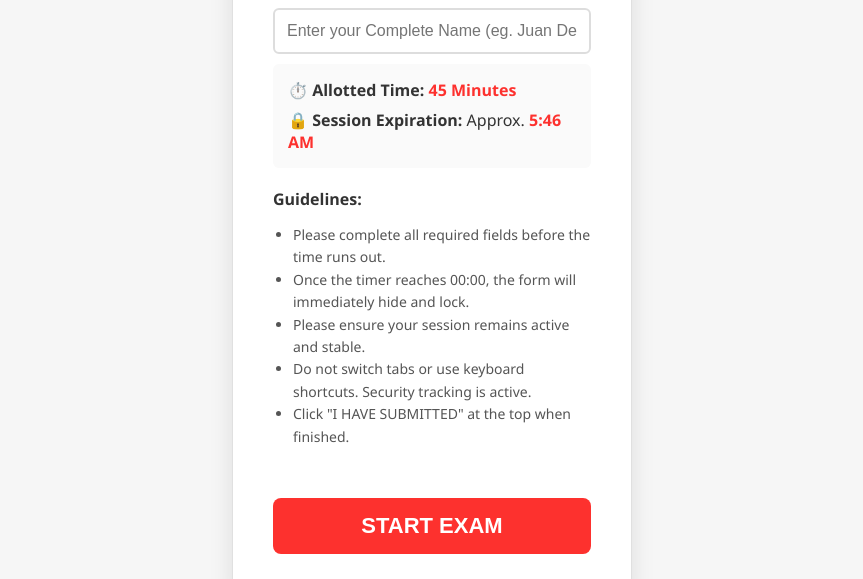
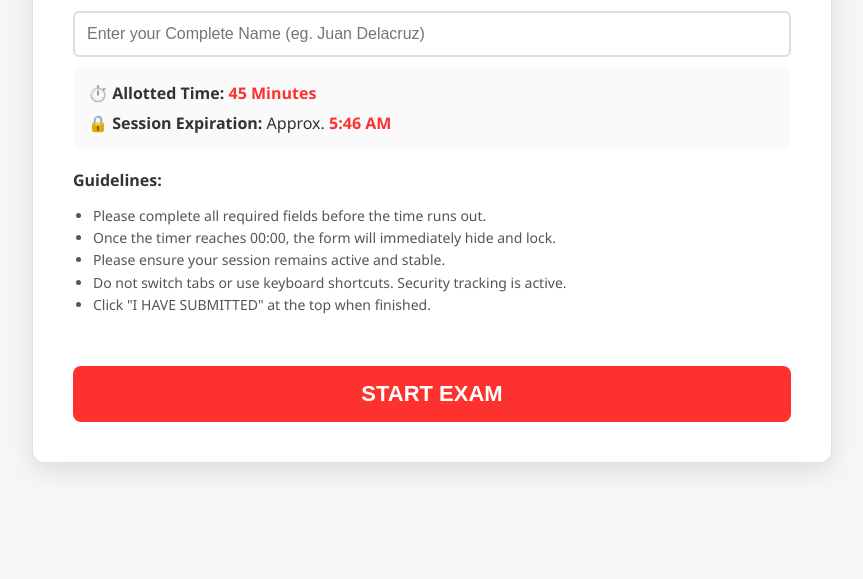
Before and after one commit to lgacademyph/LG-SINGLE-SPLIT-AIR-CONDITIONER-SERVICE-EXAMINATION, a plain HTML site: page index.html in a window 1280 px wide. Shown: the part 221-800 px from the top of the page, without its empty margins (208-1071 px from the left). Drawn offline with Linux system fonts and the light colour scheme.

Commit message:
Update index.html - start card center

```diff
--- a/index.html
+++ b/index.html
@@ -20,16 +20,19 @@
 
       .start-card {
         padding: 40px;
-        border-radius: 15px;
-        box-shadow: 0 10px 30px rgba(0,0,0,0.1);
-        border: 1px solid #ddd;
+        border-radius: 12px;
+        box-shadow: 0 8px 24px rgba(0,0,0,0.1);
+        border: 1px solid #e0e0e0;
+        border-top: 6px solid #fd312e;
+        background: #fff;
 
-        /* THE FIX: Adjusts width dynamically based on the screen */
-        width: 90%;
-        max-width: 600px;
+        /* THIS IS THE MAGIC: */
+        width: 95%;          /* Takes up 95% of the screen on phones */
+        max-width: 800px;    /* Allows it to stretch very wide on laptops */
+        box-sizing: border-box; /* Prevents padding from breaking the width */
 
-        /* Ensures the 40px padding doesn't push the card outside the screen */
-        box-sizing: border-box;
+        margin: auto;
+        text-align: left;
       }
 
       .start-btn {
@@ -81,8 +84,8 @@
  <body>
 
   <div id="start-screen">
-    <div class="start-card" style="text-align: left; padding: 40px; border-radius: 12px; box-shadow: 0 8px 24px rgba(0,0,0,0.1); border: 1px solid #e0e0e0; max-width: 400px; background: #fff; margin: auto; border-top: 6px solid #fd312e;">
-        <h1 style="color: black; margin-top: 0; margin-bottom: 5px; text-align: center;">LG SINGLE SPLIT AIR CONDITIONER SERVICE EXAMINATION</h1>
+    <div class="start-card">
+        <h1 style="color: black; margin-top: 0; margin-bottom: 5px; text-align: center;">EXAM</h1>
         <br>
         <input type="text" id="userNameInput" class="name-input" placeholder="Enter your Complete Name (eg. Juan Delacruz)">
         <div style="background-color: #FAFAFA; padding: 15px; margin-bottom: 20px; border-radius: 6px;">
```
